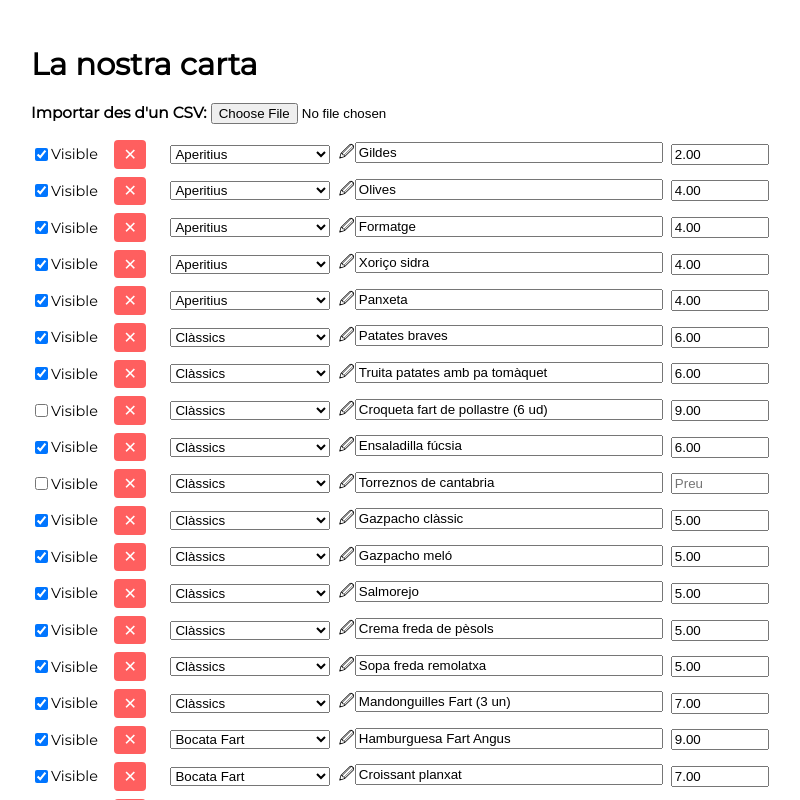
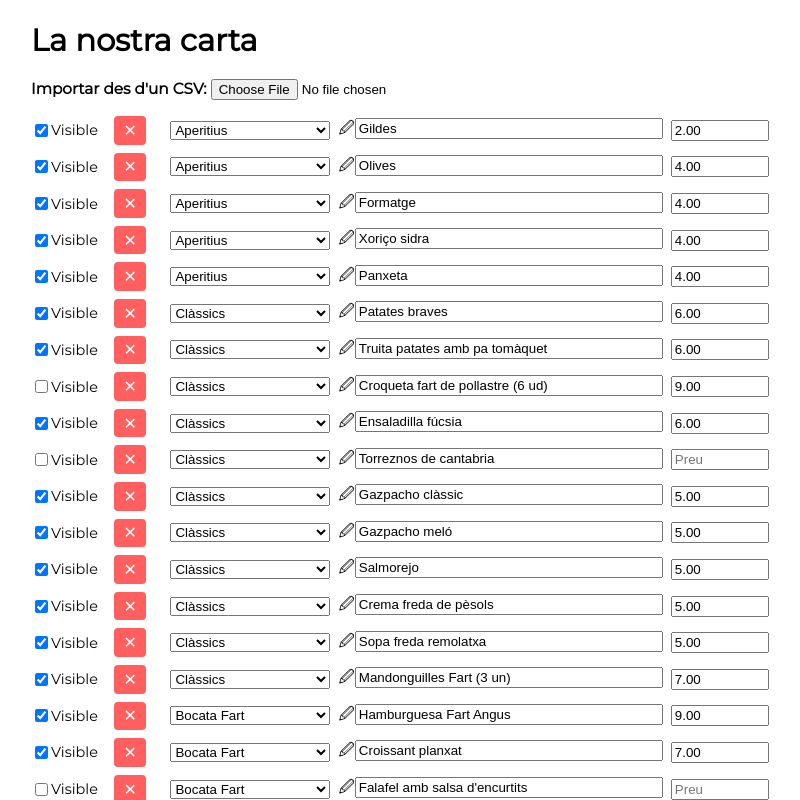
Before and after one commit to guitacm/CartaFart, a React (Vite) app: page / in a window 1280 px wide. Shown: the top 800 px of the page, without its empty margins (109-909 px from the left). Built offline with nearby package versions, Linux system fonts and the light colour scheme.

Commit message:
Update styles.css

```diff
--- a/src/styles.css
+++ b/src/styles.css
@@ -7,7 +7,7 @@ body {
 
 .carta-container {
   font-family: 'Montserrat', sans-serif;
-  padding: 1rem;
+  padding: 0 1rem;
   max-width: 1000px;
   margin: 0 auto;
 }
```
